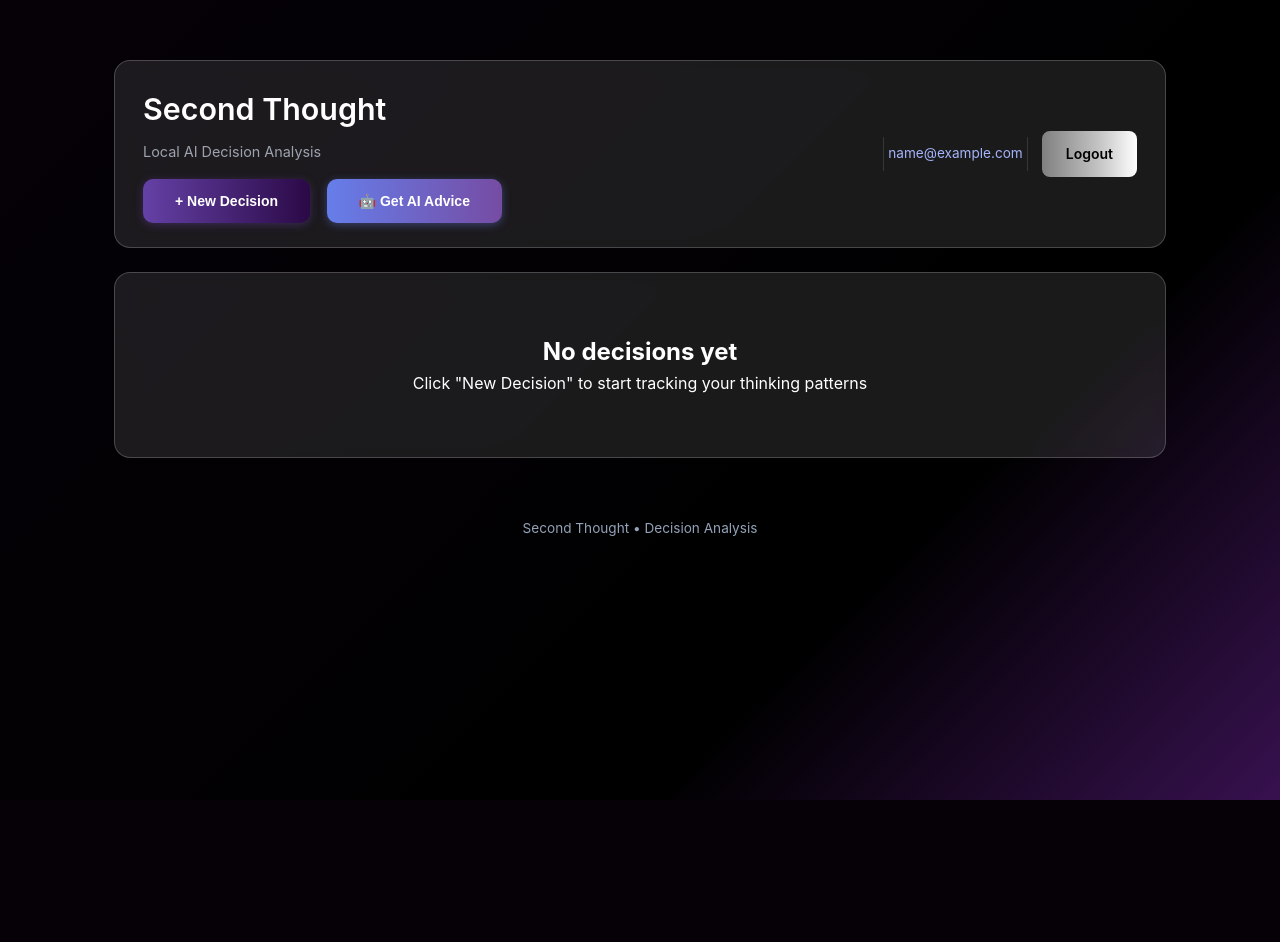
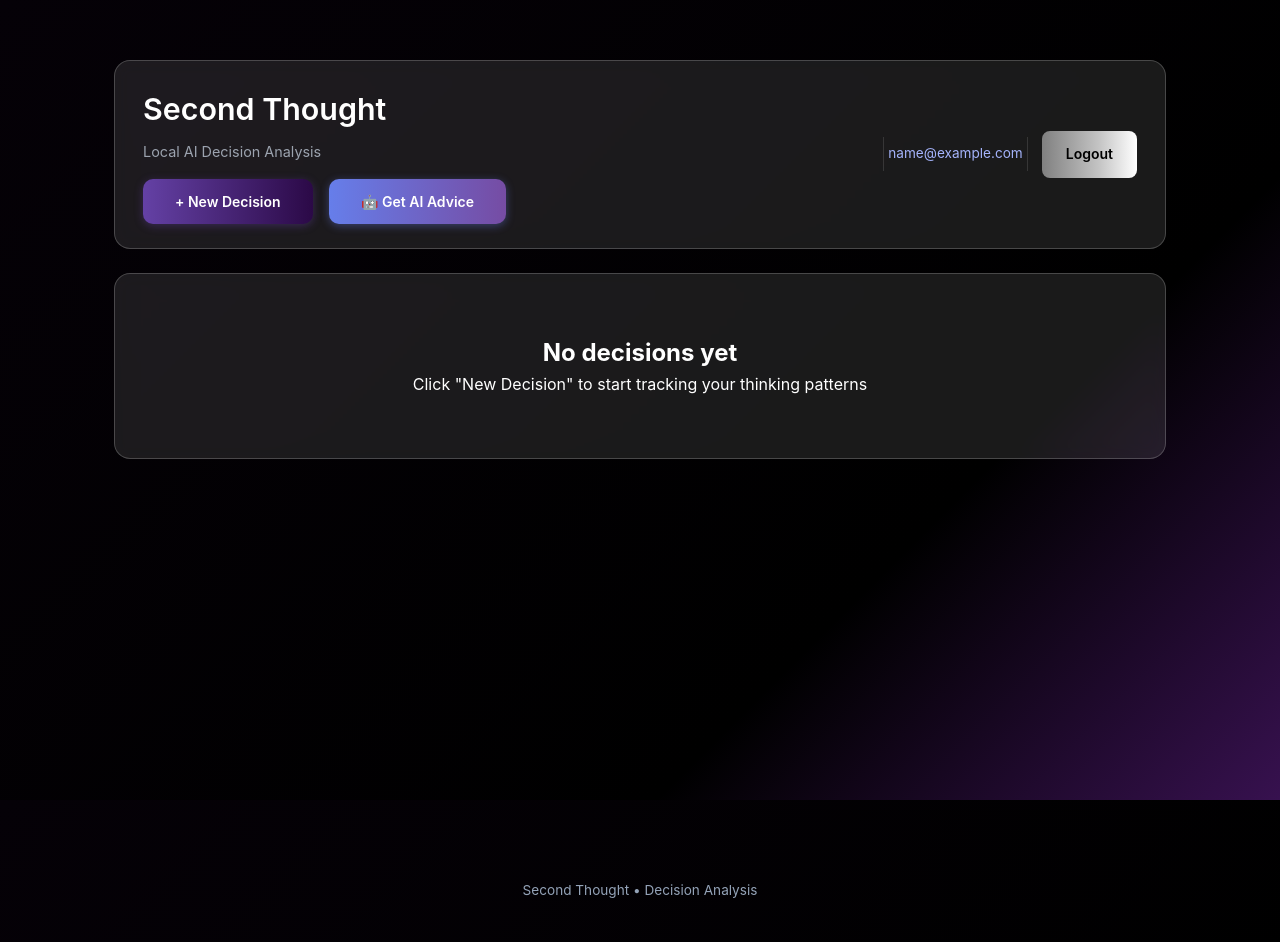
Before and after one commit to CleonDsouza/Second_Thought, a Flask app: page / in a window 1280 px wide. Before the commit the page ends 800 px from the top, so only its background shows below. Run offline with Flask 3, Linux system fonts and the light colour scheme; the visitor is signed in with stand-in values (Sample User, id 1); data comes from the database, SQL or seed files in the repository.

Commit message:
Update style.css
Fixed the white html body showing up on scrolling too far and font differences in different div blocks

```diff
--- a/static/style.css
+++ b/static/style.css
@@ -1,4 +1,3 @@
-/* Base reset */
 
 * {
     margin: 0;
@@ -317,7 +316,7 @@
 }
 
 
-/* Mini graphs */
+/* graphs */
 
 .mini-graph {
     width: 100%;
@@ -436,3 +435,28 @@
         flex-direction: column;
     }
 }
+
+html, body {
+    min-height: 100%;
+    background-color: #050107;
+}
+
+body {
+    background: linear-gradient(135deg, #050107 0%, #000000 70%, #37114f 100%);
+    background-attachment: fixed;
+}
+
+
+input, textarea, select, button {
+    font-family: inherit;
+}
+
+
+.container {
+    min-height: calc(100vh - 40px);
+}
+
+
+body {
+    overscroll-behavior: none;
+}
```
